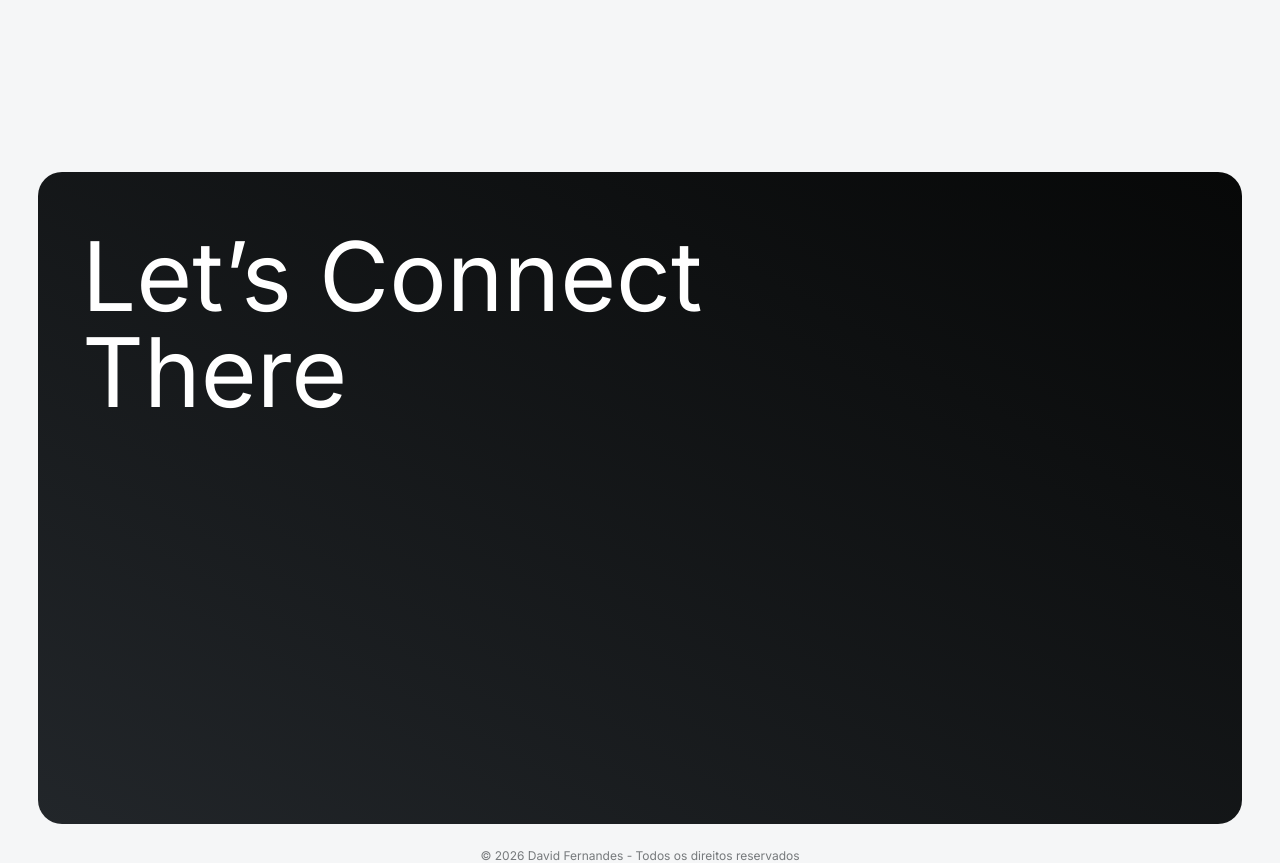
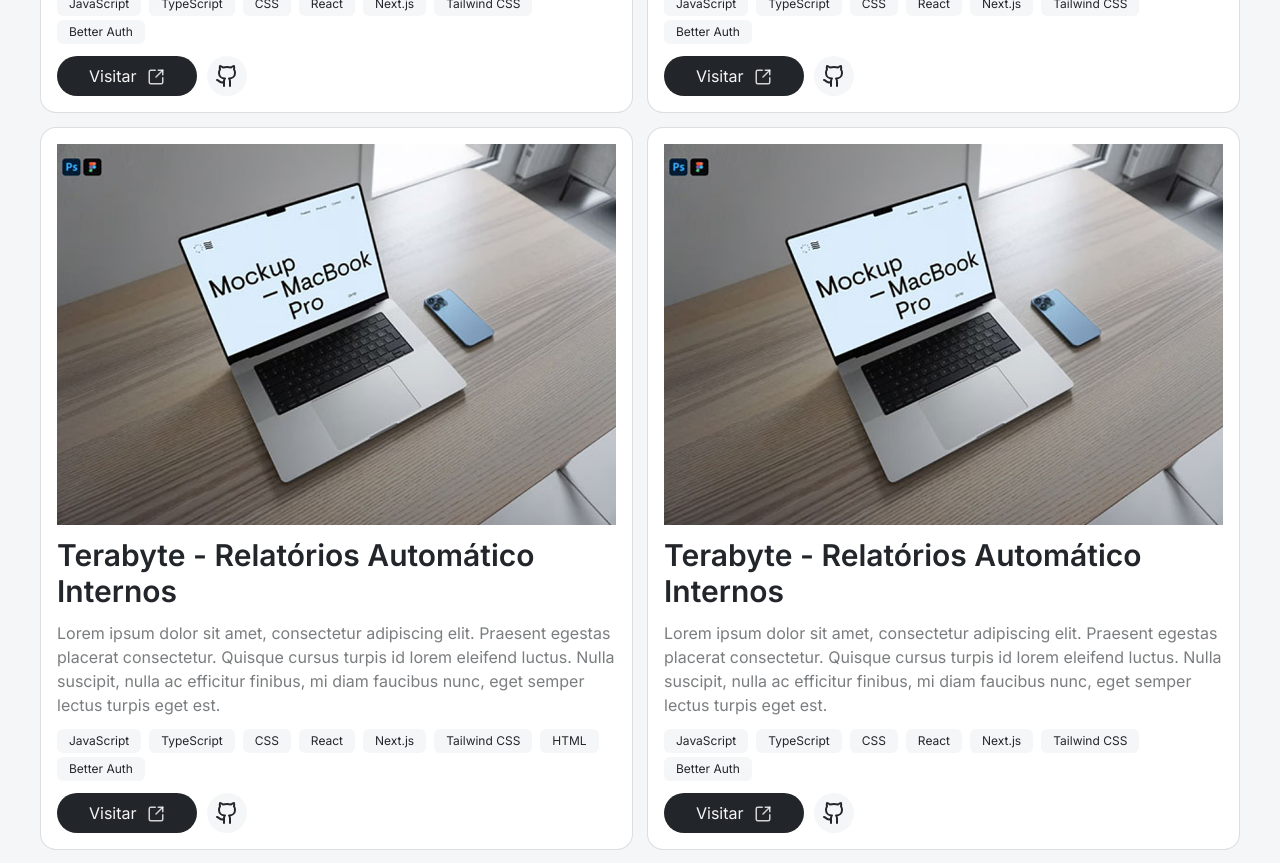
Before and after one commit to david-sfernandes/portfolio, a Next.js app: page / in a window 1280 px wide. Shown: the part 2380-3243 px from the top of the page. Built offline with nearby package versions, Linux system fonts and the light colour scheme.

Commit message:
feat: add projects cards

```diff
--- /dev/null
+++ b/projects.json
@@ -0,0 +1,73 @@
+{
+  "data": [
+    {
+      "id": "project-1",
+      "name": "Terabyte - Relatórios Automático Internos",
+      "description": "Lorem ipsum dolor sit amet, consectetur adipiscing elit. Praesent egestas placerat consectetur. Quisque cursus turpis id lorem eleifend luctus. Nulla suscipit, nulla ac efficitur finibus, mi diam faucibus nunc, eget semper lectus turpis eget est.",
+      "tech_list": [
+        "JavaScript",
+        "TypeScript",
+        "CSS",
+        "React",
+        "Next.js",
+        "Tailwind CSS",
+        "Better Auth"
+      ],
+      "url": "#",
+      "repository_url": "#",
+      "image_url": "/project-placeholder.png"
+    },
+    {
+      "id": "project-2",
+      "name": "Terabyte - Relatórios Automático Internos",
+      "description": "Lorem ipsum dolor sit amet, consectetur adipiscing elit. Praesent egestas placerat consectetur. Quisque cursus turpis id lorem eleifend luctus. Nulla suscipit, nulla ac efficitur finibus, mi diam faucibus nunc, eget semper lectus turpis eget est.",
+      "tech_list": [
+        "JavaScript",
+        "TypeScript",
+        "CSS",
+        "React",
+        "Next.js",
+        "Tailwind CSS",
+        "Better Auth"
+      ],
+      "url": "#",
+      "repository_url": "#",
+      "image_url": "/project-placeholder.png"
+    },
+    {
+      "id": "project-3",
+      "name": "Terabyte - Relatórios Automático Internos",
+      "description": "Lorem ipsum dolor sit amet, consectetur adipiscing elit. Praesent egestas placerat consectetur. Quisque cursus turpis id lorem eleifend luctus. Nulla suscipit, nulla ac efficitur finibus, mi diam faucibus nunc, eget semper lectus turpis eget est.",
+      "tech_list": [
+        "JavaScript",
+        "TypeScript",
+        "CSS",
+        "React",
+        "Next.js",
+        "Tailwind CSS",
+        "HTML",
+        "Better Auth"
+      ],
+      "url": "#",
+      "repository_url": "#",
+      "image_url": "/project-placeholder.png"
+    },
+    {
+      "id": "project-4",
+      "name": "Terabyte - Relatórios Automático Internos",
+      "description": "Lorem ipsum dolor sit amet, consectetur adipiscing elit. Praesent egestas placerat consectetur. Quisque cursus turpis id lorem eleifend luctus. Nulla suscipit, nulla ac efficitur finibus, mi diam faucibus nunc, eget semper lectus turpis eget est.",
+      "tech_list": [
+        "JavaScript",
+        "TypeScript",
+        "CSS",
+        "React",
+        "Next.js",
+        "Tailwind CSS",
+        "Better Auth"
+      ],
+      "url": "#",
+      "repository_url": "#",
+      "image_url": "/project-placeholder.png"
+    }
+  ]
+}
--- a/src/app/globals.css
+++ b/src/app/globals.css
@@ -1,6 +1,7 @@
 @import "tailwindcss";
 @import "../components/header/header.css";
 @import "../components/about/about.css";
+@import "../components/projects/projects.css";
 
 :root {
   --background: #F5F6F7;
--- /dev/null
+++ b/src/components/projects/card-project.tsx
@@ -0,0 +1,25 @@
+import { Project } from "@/types/types";
+import { ArrowUpRightFromSquareIcon, ArrowUpRightIcon, GithubIcon } from "lucide-react";
+import Image from "next/image";
+import TechNode from "./tech-node";
+
+export default function CardProject({ project }: { project: Project }) {
+  return (
+    <div className="card-layout card-project">
+      <div className="w-full aspect-video">
+        <Image className="object-cover size-full" src={project.image_url} width={440} height={640} alt="imagem projeto" />
+      </div>
+      <h5>{project.name}</h5>
+      <p>{project.description}</p>
+      <div className="tech-list">
+        {project.tech_list.map((tech) => (
+          <TechNode>{tech}</TechNode>
+        ))}
+      </div>
+      <div className="flex w-full gap-2.5">
+        <button className="visit-btn">Visitar <ArrowUpRightFromSquareIcon className="text-white/80 size-4.5 mt-0.5" /></button>
+        <button className="repo-btn"><GithubIcon className="size-6 text-foreground" /></button>
+      </div>
+    </div>
+  )
+}
--- /dev/null
+++ b/src/components/projects/projects.css
@@ -0,0 +1,27 @@
+.card-project {
+  @apply p-4 text-left flex flex-col gap-3;
+}
+
+.card-project h5 {
+  @apply font-semibold text-3xl;
+}
+
+.card-project > p {
+  @apply text-foreground/60;
+}
+
+.tech-list {
+  @apply flex flex-wrap gap-x-2 gap-y-1;
+}
+
+.tech-node {
+  @apply rounded-md bg-background text-foreground text-xs/6 px-3;
+}
+
+.visit-btn {
+  @apply rounded-full bg-foreground text-background px-8 py-2 flex items-center justify-center gap-2.5 text-base/4;
+}
+
+.repo-btn {
+  @apply rounded-full bg-background text-foreground p-2;
+}
--- a/src/components/projects/projects.tsx
+++ b/src/components/projects/projects.tsx
@@ -1,11 +1,18 @@
+import projects from "../../../projects.json";
 import SectionDescription from "../ui/section-description";
 import TitleNode from "../ui/title-node";
+import CardProject from "./card-project";
 
 export default function Projects() {
   return (
-    <section className="flex flex-col w-full items-center text-center min-h-screen gap-6">
+    <section className="flex flex-col w-full items-center text-center min-h-screen gap-6 px-10">
       <TitleNode>Projetos</TitleNode>
       <SectionDescription>Conheça alguns dos projetos<br />pessoais e empresariais que eu criei</SectionDescription>
+      <div className="grid grid-cols-2 grid-rows-2 gap-3.5">
+        {projects.data.map(project => (
+          <CardProject project={project} key={project.id} />
+        ))}
+      </div>
     </section>
   )
 }
--- /dev/null
+++ b/src/components/projects/tech-node.tsx
@@ -0,0 +1,9 @@
+import { PropsWithChildren } from "react";
+
+export default function TechNode({ children }: PropsWithChildren) {
+  return (
+    <p className="tech-node">
+      {children}
+    </p>
+  )
+}
```
Also changed, not shown: src/types/types.d.ts (added, +9 -0 lines).
